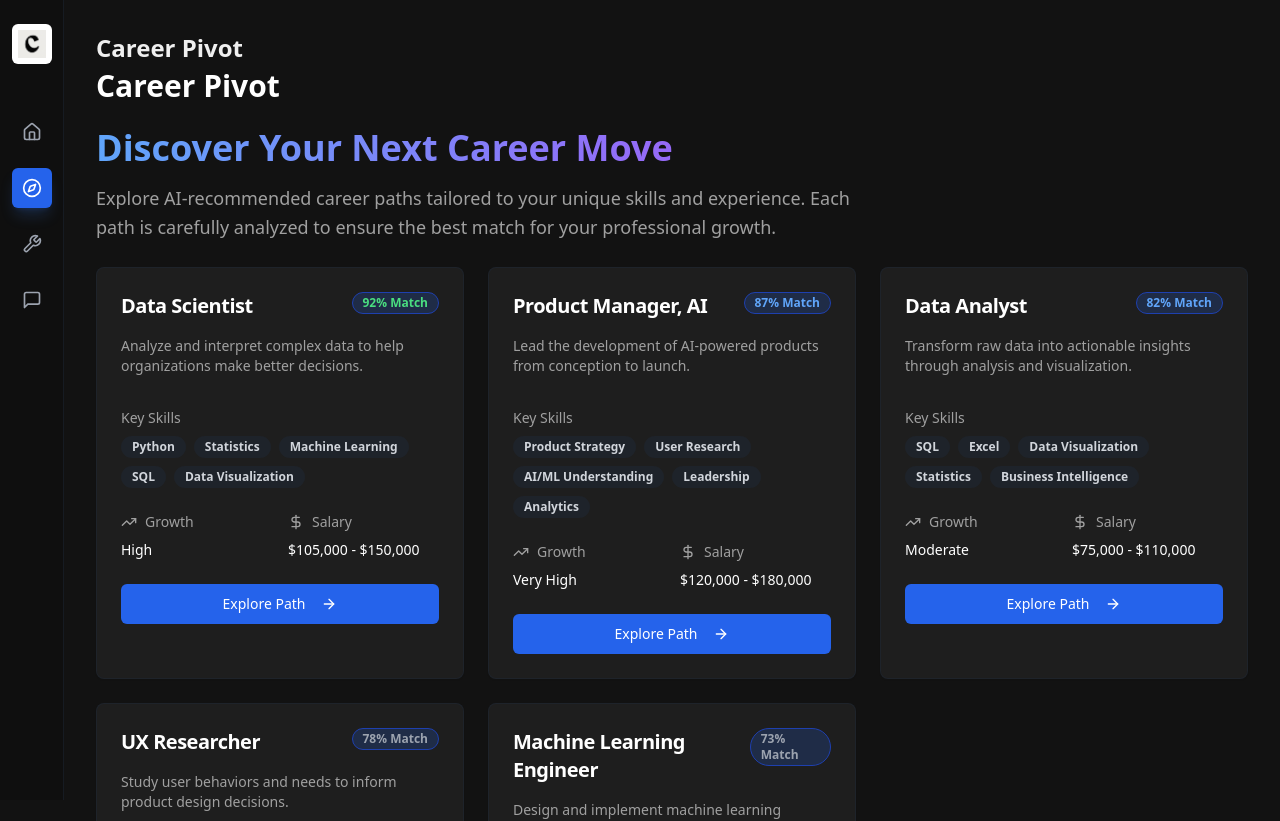
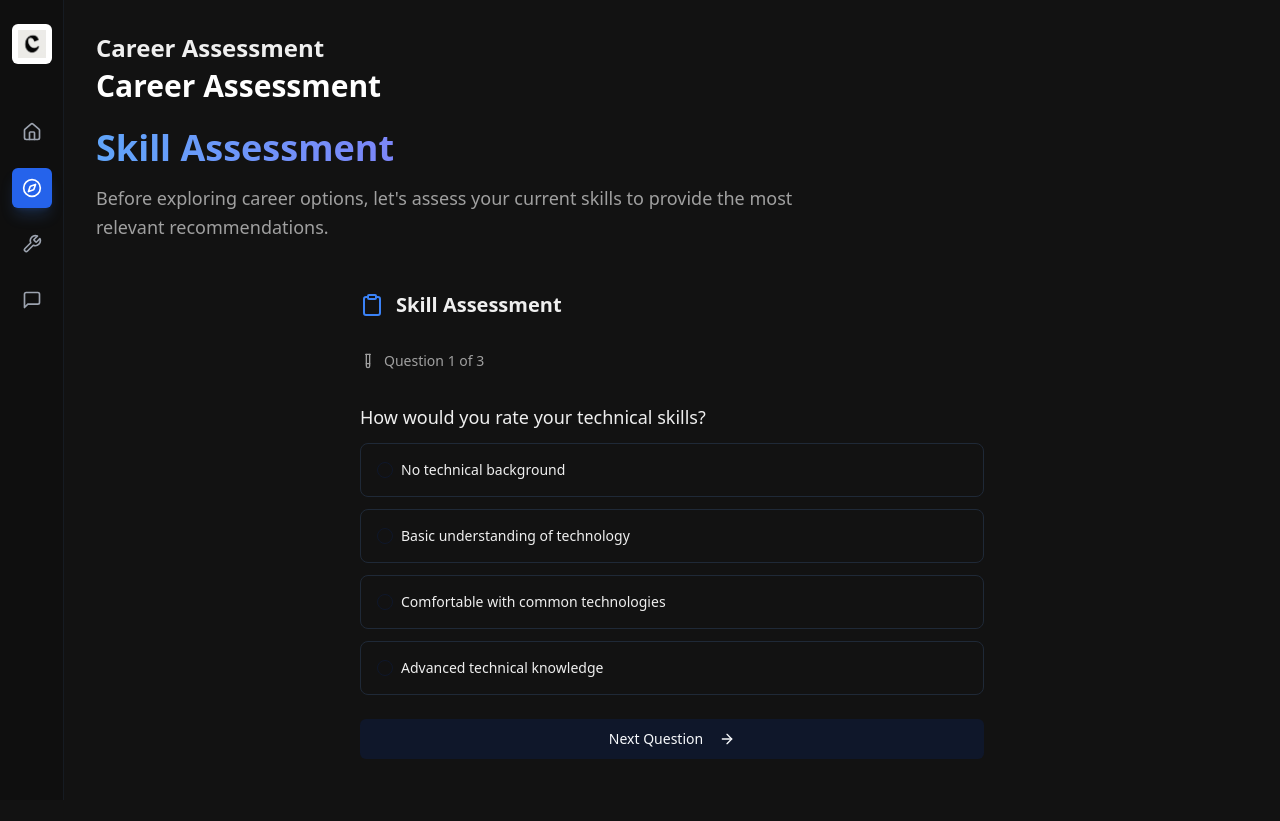
Before and after one commit to asmitbanik/certcy-frontend, a React (Vite) app: page /career-pivot in a window 1280 px wide. Shown: the top 821 px of the page. Built offline with nearby package versions, Linux system fonts and the light colour scheme.

Commit message:
feat: Add skill assessment before roadmap
Implement skill assessment before showing the career roadmap.

```diff
--- a/src/components/assessment/SkillAssessmentForm.tsx
+++ b/src/components/assessment/SkillAssessmentForm.tsx
@@ -23,6 +23,38 @@ interface AssessmentQuestion {
 }
 
 const questions: { [key: string]: AssessmentQuestion[] } = {
+  "general": [
+    {
+      id: "tech",
+      question: "How would you rate your technical skills?",
+      options: [
+        { value: "none", label: "No technical background", points: 0 },
+        { value: "basic", label: "Basic understanding of technology", points: 1 },
+        { value: "intermediate", label: "Comfortable with common technologies", points: 2 },
+        { value: "advanced", label: "Advanced technical knowledge", points: 3 }
+      ]
+    },
+    {
+      id: "data",
+      question: "How comfortable are you working with data?",
+      options: [
+        { value: "none", label: "No experience with data analysis", points: 0 },
+        { value: "basic", label: "Can read basic charts and reports", points: 1 },
+        { value: "intermediate", label: "Can analyze data with tools", points: 2 },
+        { value: "advanced", label: "Expert in data analysis", points: 3 }
+      ]
+    },
+    {
+      id: "coding",
+      question: "What's your level of programming experience?",
+      options: [
+        { value: "none", label: "Never coded before", points: 0 },
+        { value: "basic", label: "Basic understanding of coding concepts", points: 1 },
+        { value: "intermediate", label: "Can write functional code", points: 2 },
+        { value: "advanced", label: "Expert programmer", points: 3 }
+      ]
+    }
+  ],
   "data-scientist": [
     {
       id: "python",
@@ -122,7 +154,7 @@ export const SkillAssessmentForm = ({ pathId, onComplete }: SkillAssessmentFormP
       }));
 
       if (isLastQuestion) {
-        const totalPoints = Object.values(answers).reduce((sum, points) => sum + points, 0);
+        const totalPoints = Object.values({...answers, [currentQuestion.id]: selectedOption.points}).reduce((sum, points) => sum + points, 0);
         const maxPoints = pathQuestions.length * 3;
         const percentage = (totalPoints / maxPoints) * 100;
 
--- a/src/pages/CareerPivot.tsx
+++ b/src/pages/CareerPivot.tsx
@@ -1,12 +1,14 @@
+
 import { useState } from "react";
 import { Layout } from "@/components/layout/Layout";
 import { Card, CardContent, CardDescription, CardHeader, CardTitle } from "@/components/ui/card";
 import { Badge } from "@/components/ui/badge";
 import { Button } from "@/components/ui/button";
-import { ArrowRight, TrendingUp, DollarSign, Briefcase } from "lucide-react";
+import { ArrowRight, TrendingUp, DollarSign } from "lucide-react";
 import { useNavigate } from "react-router-dom";
 import { HoverCard, HoverCardContent, HoverCardTrigger } from "@/components/ui/hover-card";
 import { cn } from "@/lib/utils";
+import { SkillAssessmentForm } from "@/components/assessment/SkillAssessmentForm";
 
 interface CareerPath {
   id: string;
@@ -68,11 +70,40 @@ const careerPaths: CareerPath[] = [
 
 const CareerPivot = () => {
   const [selectedPath, setSelectedPath] = useState<string | null>(null);
+  const [hasCompletedAssessment, setHasCompletedAssessment] = useState<boolean>(false);
+  const [skillLevel, setSkillLevel] = useState<"beginner" | "intermediate" | "advanced" | null>(null);
   const navigate = useNavigate();
 
   const handleExplore = (pathId: string) => {
     navigate(`/career-pivot/${pathId}`);
   };
+
+  const handleAssessmentComplete = (level: "beginner" | "intermediate" | "advanced") => {
+    setSkillLevel(level);
+    setHasCompletedAssessment(true);
+  };
+
+  if (!hasCompletedAssessment) {
+    return (
+      <Layout pageTitle="Career Assessment">
+        <div className="space-y-6">
+          <div className="max-w-3xl">
+            <h1 className="text-4xl font-bold bg-gradient-to-r from-blue-400 to-purple-500 bg-clip-text text-transparent animate-fade-in">
+              Skill Assessment
+            </h1>
+            <p className="text-certcy-text-secondary mt-4 text-lg leading-relaxed animate-fade-in">
+              Before exploring career options, let's assess your current skills to provide the most relevant recommendations.
+            </p>
+          </div>
+
+          <SkillAssessmentForm
+            pathId="general"
+            onComplete={handleAssessmentComplete}
+          />
+        </div>
+      </Layout>
+    );
+  }
 
   return (
     <Layout pageTitle="Career Pivot">
@@ -82,8 +113,8 @@ const CareerPivot = () => {
             Discover Your Next Career Move
           </h1>
           <p className="text-certcy-text-secondary mt-4 text-lg leading-relaxed animate-fade-in">
-            Explore AI-recommended career paths tailored to your unique skills and experience.
-            Each path is carefully analyzed to ensure the best match for your professional growth.
+            Based on your {skillLevel} skill level, here are the AI-recommended career paths
+            tailored to your unique abilities and experience.
           </p>
         </div>
 
```
